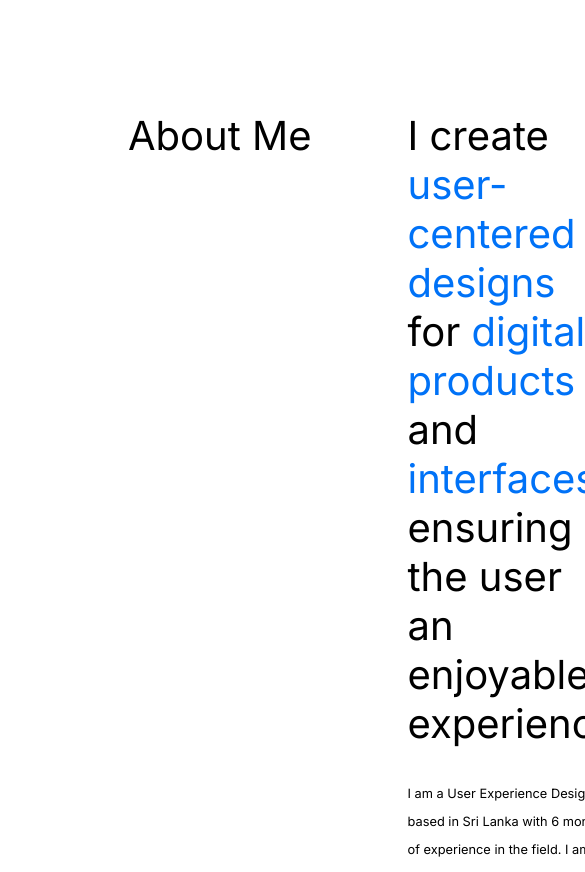
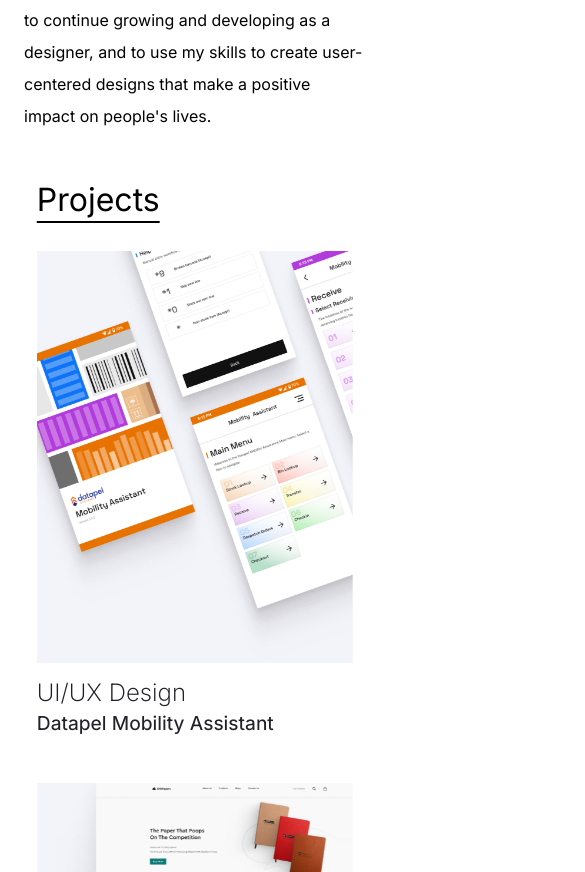
Before and after one commit to minolFernando05/Portfolio-website, a React (Vite) app in the folder portfolio-website-project/: page / in a window 390 px wide. Shown: the part 1128-2000 px from the top of the page, 585 px wide, since content can reach past the window. Built offline with nearby package versions, Linux system fonts and the light colour scheme.

Commit message:
make homepage design responsive

```diff
--- a/portfolio-website-project/src/Card.css
+++ b/portfolio-website-project/src/Card.css
@@ -6,7 +6,8 @@
   display: inline-block;
   flex-direction: column;
   height: fit-content;
-  /* overflow: hidden; */
+  overflow: hidden;
+
 }
 
 /* .card-image{
@@ -18,13 +19,15 @@
 } */
 
 .card-image {
-  height: 50vh; /* Adjust as needed */
-  width: 80%; /* Takes the full width of the container */
+  display: block;
+
+  width: 100%; /* Takes the full width of the container */
   object-fit: cover; /* Scales the image to cover the container without stretching */
   transition: transform 0.4s;
   animation: ease-in;
   overflow: hidden;
 }
+
 
 .card-image:hover{
   transform: scale(1.1);
@@ -63,3 +66,15 @@
   font-weight: 400;
   line-height: 10px; */
 }
+
+@media(max-width: 500px) {
+
+  .card-title{
+   margin-top: 5%;
+   font-size: 1.5rem;
+  }
+
+  .card-text{
+    font-size: 1.2rem;
+  }
+}
--- a/portfolio-website-project/src/pagesDesign/HomePageDesign.css
+++ b/portfolio-website-project/src/pagesDesign/HomePageDesign.css
@@ -34,10 +34,6 @@
   padding-right: 6rem;
 }
 
-.about-text{
-
-}
-
 .about-text-main{
   font-size: 2.5rem;
   padding-bottom: 2rem;
@@ -57,15 +53,146 @@
   padding-bottom: 2rem;
 }
 
-.projects-cards{
+/* .projects-cards{
   display: grid;
   grid-template-columns: repeat(4,1fr);
+} */
+
+.projects-cards{
+/*border: 1px solid red;
+  margin-top: 16px;*/
+  display: grid;
+  gap: 16px;
+  grid-template-columns: 1fr 1fr 1fr 1fr;
 }
 
+
+/*-------------------------------------------------------------------------*/
 @media(max-width: 1000px) {
+
+  .intro{
+    margin:2.5rem;
+}
+
+.intro-text{
+    font-size: 2.5rem;
+    margin-bottom: 3rem;
+}
+
+.about{
+  margin-top: 3rem;
+  display: flex;
+  flex-direction: column;
+  align-content: space-around;
+  margin-left: 1.5rem;
+  margin-right: 1.5rem;
+}
+
+.about-title{
+  display: flex;
+  font-size: 2.5rem;
+  text-underline-offset: 0.2em;
+  text-decoration: underline;
+  text-decoration-thickness: 3px;
+}
+
+.about-text-main{
+  margin-top: 2rem;
+  font-size: 2.3rem;
+  padding-bottom: 0.5rem;
+}
+
+.about-text-sub{
+  font-size: 1rem;
+  line-height: 200%
+}
+
+.projects{
+  display: flex;
+  flex-direction: column;
+  margin: 2rem;
+  margin-top: 3rem;
+  margin-bottom: 6rem;
+  }
+
+  .projects-title{
+    display: flex;
+    font-size: 2.5rem;
+    text-underline-offset: 0.2em;
+    text-decoration: underline;
+    text-decoration-thickness: 3px;
+  }
+
 
   .projects-cards{
     display: grid;
-    grid-template-columns: repeat(1, 1fr);
+    grid-template-columns: 1fr 1fr 1fr ;
   }
+
 }
+
+
+/*-------------------------------------------------------------------------*/
+@media(max-width: 500px) {
+
+  .intro{
+    margin:1.5rem;
+}
+
+.intro-text{
+    font-size: 2rem;
+    margin-bottom: 3rem;
+}
+
+.about{
+  margin-top: 3rem;
+  display: flex;
+  flex-direction: column;
+  align-content: space-around;
+  margin-left: 1.5rem;
+  margin-right: 1.5rem;
+}
+
+.about-title{
+  display: flex;
+  font-size: 2rem;
+  text-underline-offset: 0.2em;
+  text-decoration: underline;
+  text-decoration-thickness: 1.5px;
+}
+
+.about-text-main{
+  margin-top: 2rem;
+  font-size: 1.4rem;
+  padding-bottom: 0.5rem;
+}
+
+.about-text-sub{
+  font-size: 1rem;
+  line-height: 200%
+}
+
+.projects{
+  display: flex;
+  flex-direction: column;
+  margin: 2.3rem;
+  margin-top: 3rem;
+  margin-bottom: 6rem;
+  }
+
+  .projects-title{
+    display: flex;
+    font-size: 2rem;
+    text-underline-offset: 0.3em;
+    text-decoration: underline;
+    text-decoration-thickness: 1.5px;
+  }
+
+  .projects-cards{
+    display: grid;
+    grid-template-columns: 1fr;
+    gap: 3rem;
+  }
+
+
+}
```
Also changed, not shown: 1 other file (tests, documents, lock files or other folders).
